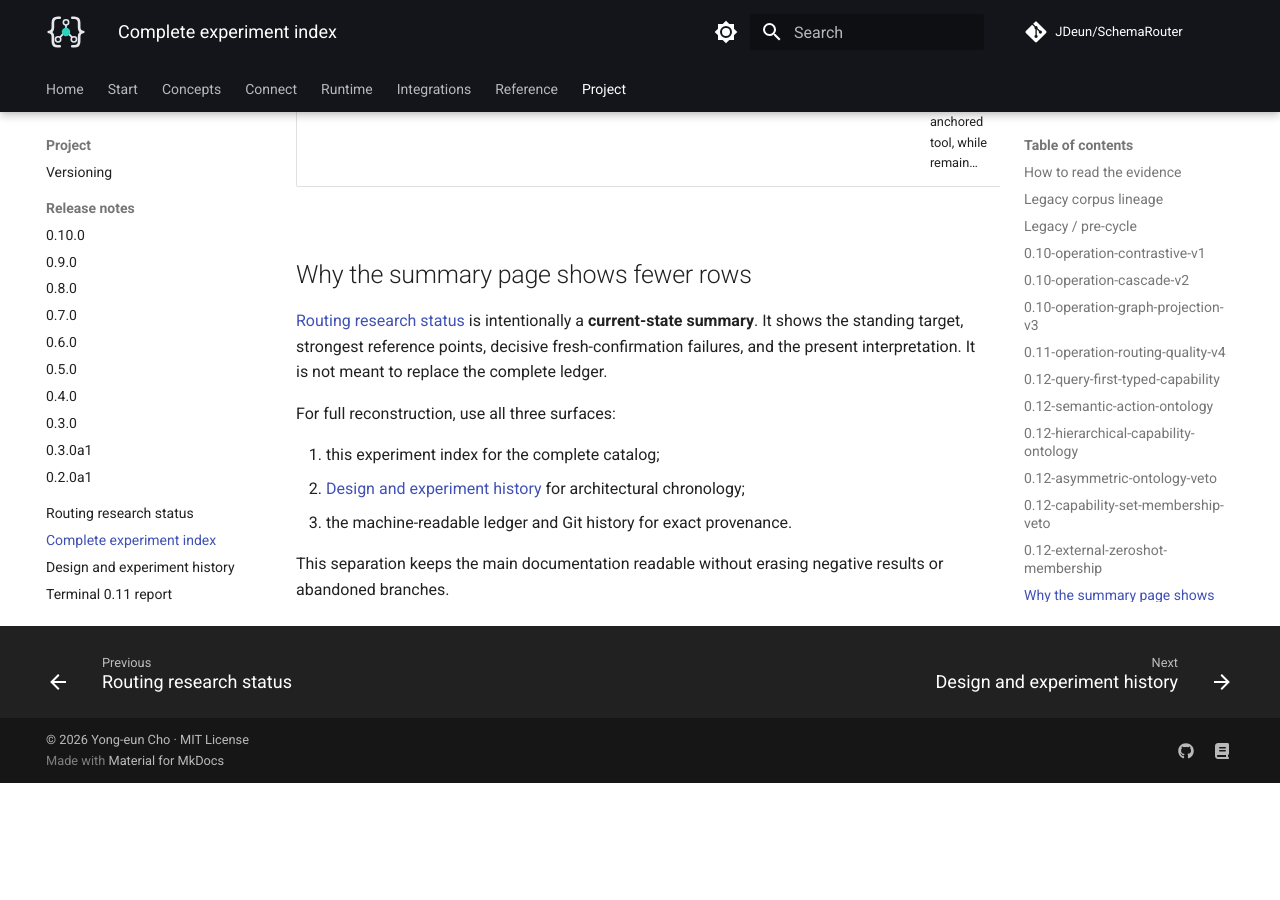
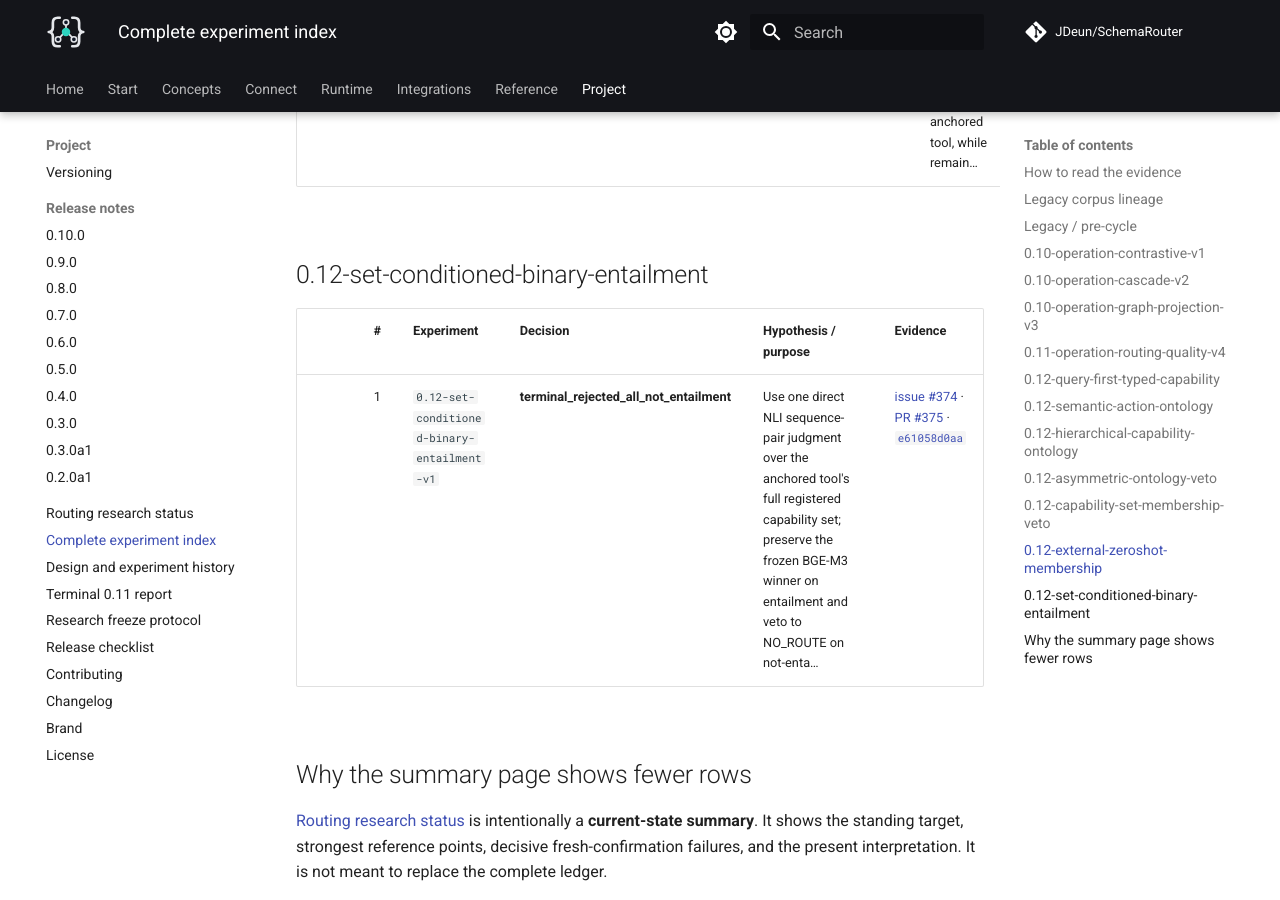
Before and after one commit to JDeun/SchemaRouter, an MkDocs documentation site: the page built from docs/research/experiment-index.md, in a window 1280 px wide and 900 px high, scrolled down 15798 px. Built offline with MkDocs 1.6.1 and Material for MkDocs 9.7.7, drawn with Linux system fonts in a browser that asks for light colours; comment, search, counter and statistics services are not loaded; before the commit the page ends 16581 px from its top, so only the background shows below that.

Commit message:
docs: refresh experiment index through #374

```diff
--- a/docs/research/experiment-index.md
+++ b/docs/research/experiment-index.md
@@ -168,6 +168,12 @@
 | ---: | --- | --- | --- | --- |
 | 1 | `0.12-external-multilingual-zeroshot-membership-v1` | **terminal_rejected_multiclass_outside_label_no_open_set_boundary** | A small externally pretrained multilingual zero-shot classifier can judge whether a request belongs to the finite capability set registered for the BGE-anchored tool, while remain… | [issue #371](https://github.com/JDeun/SchemaRouter/issues/371) · [PR #372](https://github.com/JDeun/SchemaRouter/pull/372) · [`5e6dde0c38`](https://github.com/JDeun/SchemaRouter/commit/5e6dde0c3860ff46f0961c74233d7196e6c86f59) |
 
+## 0.12-set-conditioned-binary-entailment
+
+| # | Experiment | Decision | Hypothesis / purpose | Evidence |
+| ---: | --- | --- | --- | --- |
+| 1 | `0.12-set-conditioned-binary-entailment-v1` | **terminal_rejected_all_not_entailment** | Use one direct NLI sequence-pair judgment over the anchored tool's full registered capability set; preserve the frozen BGE-M3 winner on entailment and veto to NO_ROUTE on not-enta… | [issue #374](https://github.com/JDeun/SchemaRouter/issues/374) · [PR #375](https://github.com/JDeun/SchemaRouter/pull/375) · [`e61058d0aa`](https://github.com/JDeun/SchemaRouter/commit/e61058d0aa31819bf99b182f4bd5947dd0d11fab) |
+
 ## Why the summary page shows fewer rows
 
 [Routing research status](routing-status.md) is intentionally a **current-state summary**. It shows
```
Also changed, not shown: other parts of docs/research/experiment-index.md (+1 -1 lines).
